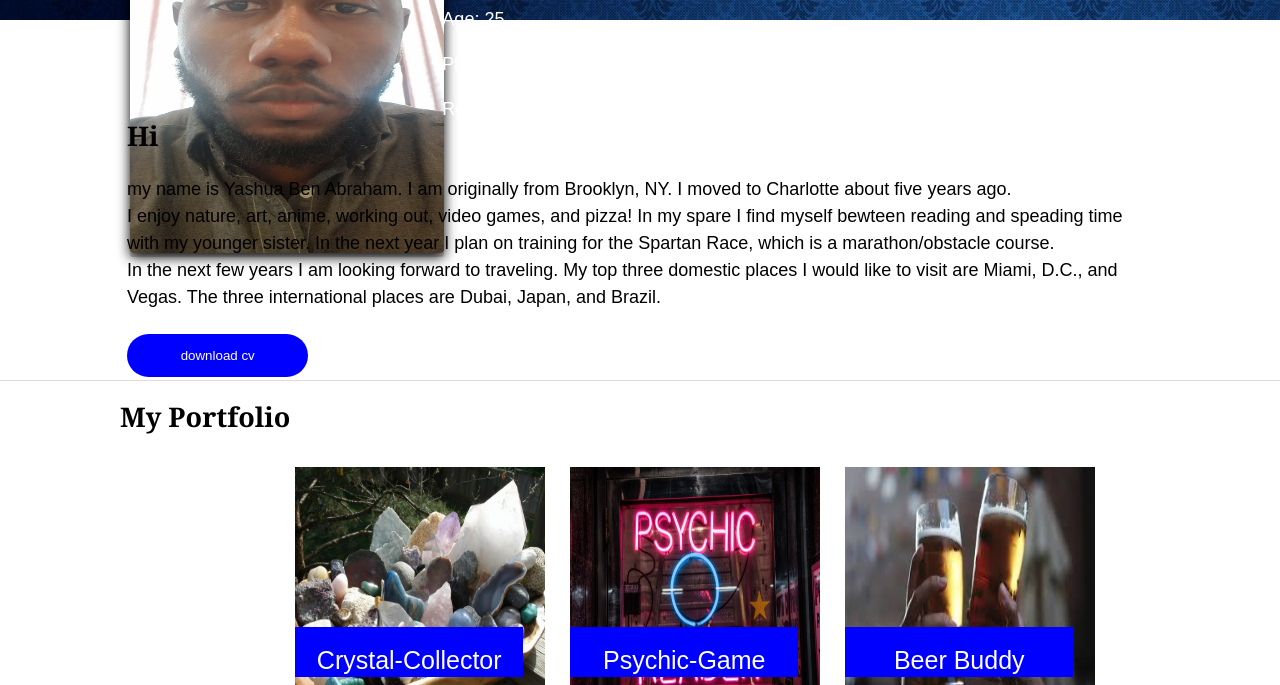
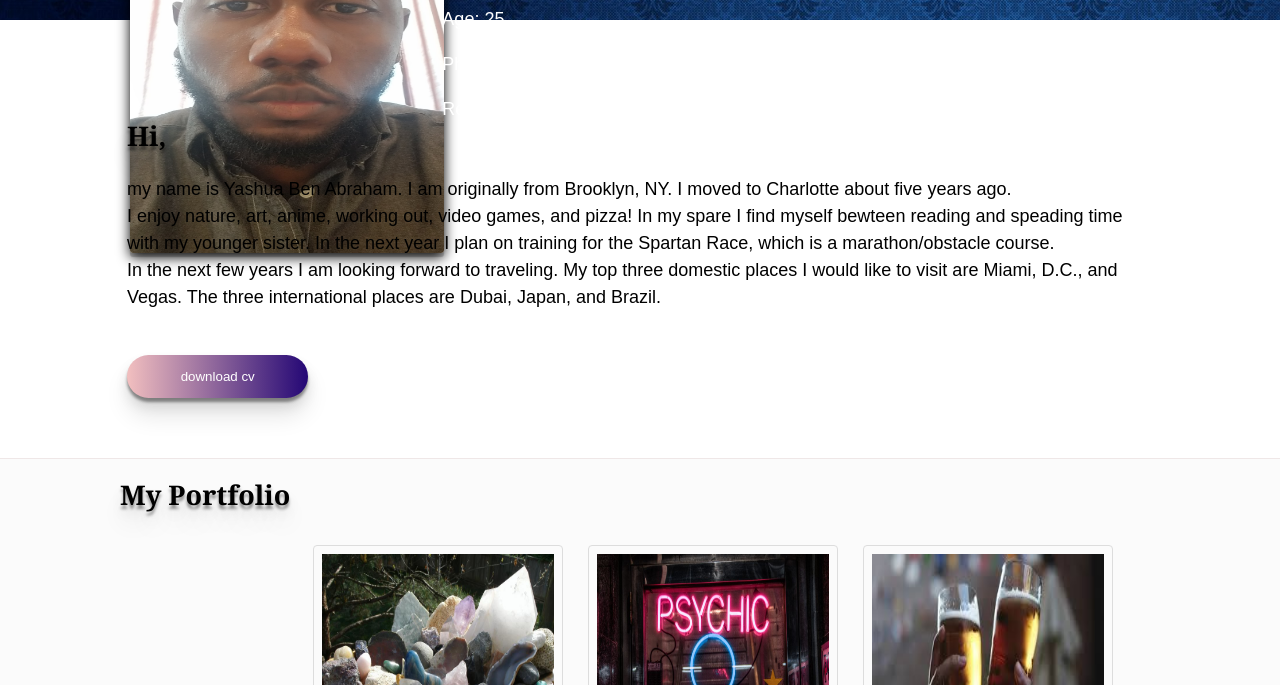
Before and after one commit to YashuaB/Portfolio-0, a plain HTML site: page index.html in a window 1280 px wide. Shown: the part 430-1115 px from the top of the page. Drawn offline with Linux system fonts and the light colour scheme.

Commit message:
added shadows to buttons, fixed banner and changed coloer, fixed copyright being to high

```diff
--- a/assets/css/style.css
+++ b/assets/css/style.css
@@ -22,6 +22,9 @@ h1,h2{
 h2{
   color:black;
   padding-bottom: 4px;
+  text-shadow: 0px 4px 3px rgba(0,0,0,0.4),
+             0px 8px 13px rgba(0,0,0,0.1),
+             0px 18px 23px rgba(0,0,0,0.1);
 }
 
 
@@ -67,7 +70,8 @@ h2{
 .gallery-container{
   /* width: 960px; */
   height:500px;
-  border-top: 1px solid rgb(231, 217, 217);
+  border-top: 1px solid rgba(231, 217, 217, 0.57);
+  background-color: #948e8e0a;
 }
 
 
@@ -75,6 +79,14 @@ h2{
 .photo{
   height: 250px;
   width: 250Px;
+  border: 1px solid #ddd;
+  border-radius: 4px;
+  padding: 8px;
+  transition: .5s ease;
+}
+
+.photo:hover {
+  box-shadow: 0 0 2px 1px rgba(0, 140, 186, 0.5);
 }
 
 
@@ -88,28 +100,37 @@ h2{
 
 
 
-  .test{
+  .gallery-image{
     position: relative;
     display: inline-block;
     padding: 10px;
     left: 117px;
+
 }
 
 
 .image-banner{
   position: absolute;
-  background:blue;
+    background:#111315;;
     color: #ffffff;
-  width: 84.3%;
-  height: 50px;
+    width: 233px;
+    height: 83px;
     bottom: 0;
     top: 145px;
+    right: 19px;
     padding: 20px;
     font-size: 25px;
     text-align: center;
+    opacity: 0;
+    transition: .5s ease;
+
+}
 
 
+.gallery-image:hover .image-banner{
+  opacity: .8;
 }
+
 
 .article{
   width: 56em;
@@ -162,14 +183,14 @@ padding: 10px;
 }
 .main-content, .contact-content{
   /* width: 960px; */
-  height: 360px;
+  height: 438px;
   background-color: #ffffff;
   margin: auto;
 
 
 }
 .contact-container{
-  height: 607px;
+  height: 620px;
   border-top: 1px solid rgb(231, 217, 217);
   /* height: 360px;
     background-color: #ffffff;
@@ -212,22 +233,30 @@ margin-bottom: 5px;
 
 }
 .download-button{
-  background-color: blue;
+  background-image: linear-gradient(to right, rgba(255,0,0,0.2), rgb(36, 7, 117));
+  /* background-color: blue; */
   border: 0;
   padding: 14px;
-  margin-top: 5px;
+  margin-top: 26px;
   color: white;
   border-radius: 30px;
   width: 18%;
+  box-shadow: 0px 4px 3px rgba(0,0,0,0.4),
+             0px 8px 13px rgba(0,0,0,0.1),
+             0px 18px 23px rgba(0,0,0,0.1);
 }
 .button-contact{
   width: 100%;
-  background-color: blue;
+  background-image: linear-gradient(to right, rgba(255,0,0,0.2), rgb(43, 0, 160));
+  /* background-color: blue; */
   border: 0;
   padding: 15px;
   margin-top: 5px;
   color: white;
   border-radius: 30px;
+  box-shadow: 0px 4px 3px rgba(0,0,0,0.4),
+             0px 8px 13px rgba(0,0,0,0.1),
+             0px 18px 23px rgba(0,0,0,0.1);
 }
 
 footer{
@@ -236,7 +265,7 @@ footer{
   color: white;
   position: absolute;
   /* bottom: -19px; */
-  top: 1880px;
+  top: 1973px;
   width: 100%;
 }
 
--- a/index.html
+++ b/index.html
@@ -61,7 +61,7 @@
 
             <div class="article">
                     <div>
-                            <h2>Hi</h2>
+                            <h2>Hi,</h2>
                         </div>
 
                 <p> my name is Yashua Ben Abraham. I am originally from Brooklyn, NY. I moved to Charlotte about five
@@ -95,22 +95,22 @@
             <h2>My Portfolio</h2>
         </div>
             <div class="gallery-content">
-                <div class="test">
+                <div class="gallery-image">
                     <a href="https://yashuab.github.io/train-scheduler/"><img class='photo'
                             src="assets\images\train.jpg" alt="Train-Scheduler"></a>
                     <p class="image-banner">Train-Scheduler</p>
                 </div>
-                <div class="test">
+                <div class="gallery-image">
                     <a href="https://yashuab.github.io/unit-4-game/"><img class='photo' src="assets\images\crystal.jpg"
                             alt="Crystal"></a>
                     <p class="image-banner">Crystal-Collector</p>
                 </div>
-                <div class="test">
+                <div class="gallery-image">
                     <a href="https://yashuab.github.io/Psychic-Game/"><img class='photo' src="assets\images\psychic.jpg"
                             alt="Psychic"></a>
                     <p class="image-banner">Psychic-Game</p>
                 </div>
-                <div class="test">
+                <div class="gallery-image">
                         <a href="https://github.com/Eravander/beer-buddy"><img class='photo' src="assets\images\beerbudimg.jpg"
                                 alt="Beer"></a>
                         <p class="image-banner">Beer Buddy</p>
```
Lines whose indentation alone changed are shown as unchanged.
